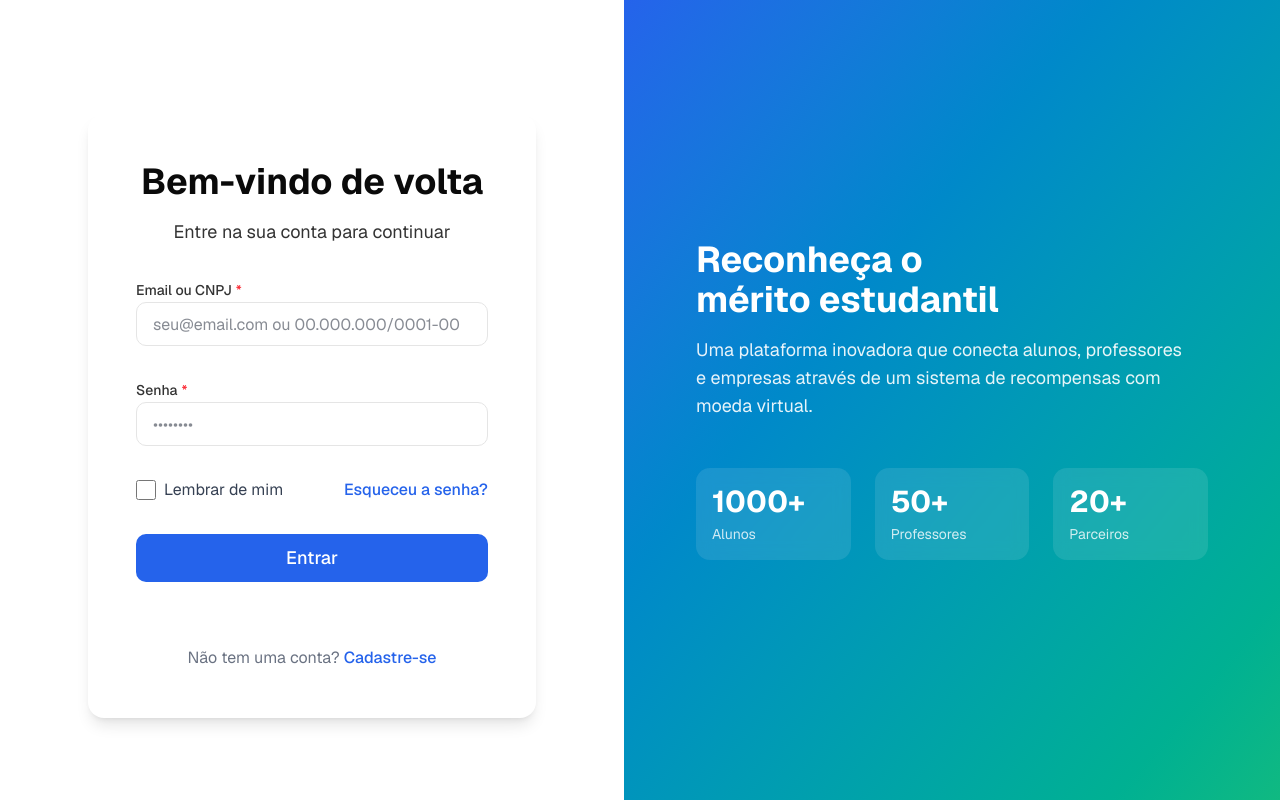
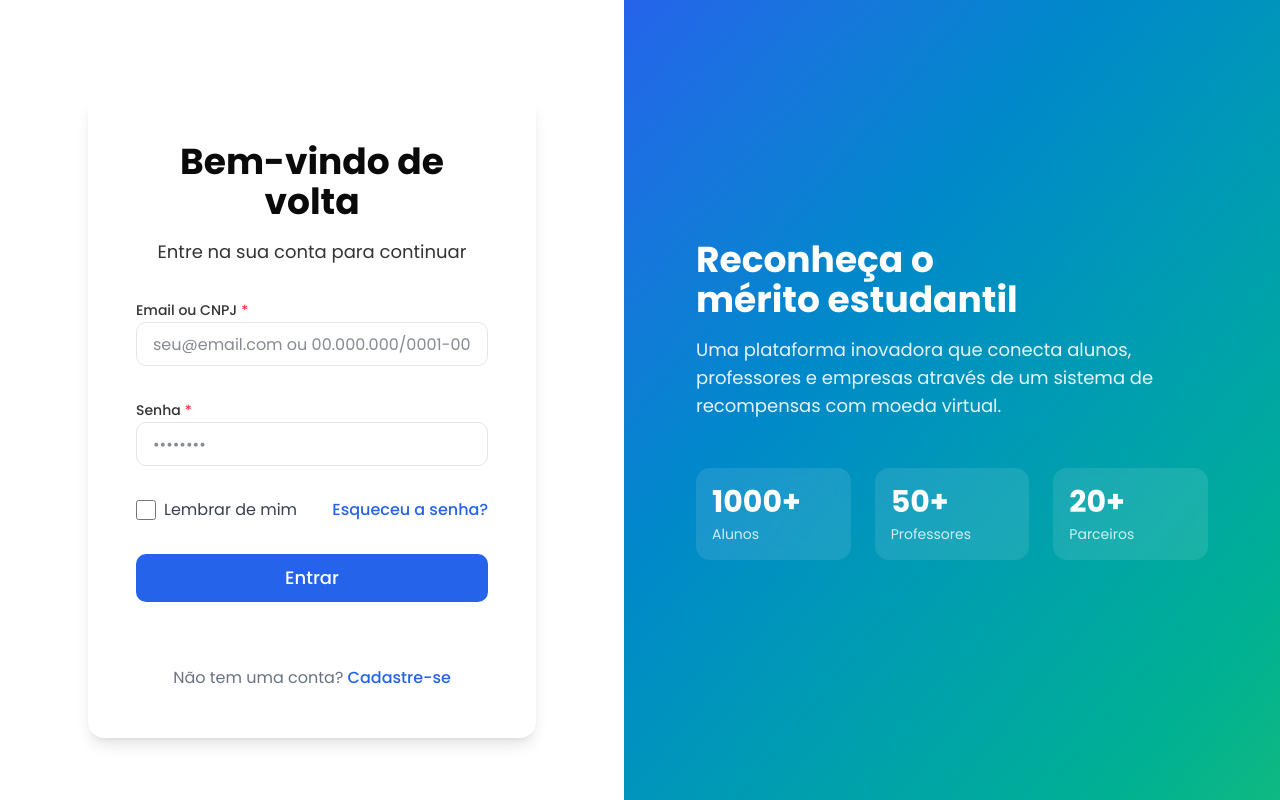
Before and after one commit to GuilhermeVieira05/Sistema-de-Moeda-Estudantil, a Next.js app in the folder frontend/: page /login in a window 1280 px wide. Built offline with nearby package versions, Linux system fonts and the light colour scheme.

Commit message:
fix: alterando fonte

```diff
--- a/frontend/app/globals.css
+++ b/frontend/app/globals.css
@@ -37,8 +37,8 @@
   --sidebar-accent-foreground: oklch(0.205 0 0);
   --sidebar-border: oklch(0.922 0 0);
   --sidebar-ring: oklch(0.708 0 0);
-  --font-geist-sans: "Geist", "Geist Fallback";
-  --font-geist-mono: "Geist Mono", "Geist Mono Fallback";
+--font-primary: "Nunito", sans-serif;
+--font-mono: "Nunito", sans-serif;
 }
 
 .dark {
@@ -77,8 +77,8 @@
 }
 
 @theme inline {
-  --font-sans: "Geist", "Geist Fallback";
-  --font-mono: "Geist Mono", "Geist Mono Fallback";
+--font-primary: "Poppins", sans-serif;
+--font-mono: "Nunito", sans-serif;
   --color-background: var(--background);
   --color-foreground: var(--foreground);
   --color-card: var(--card);
@@ -119,7 +119,7 @@
 
 /* Removido reset global que estava zerando margins e paddings */
 body {
-  font-family: var(--font-sans);
+  font-family: var(--font-primary);
   background-color: var(--color-background);
   color: var(--color-foreground);
 }
@@ -161,7 +161,7 @@ html, body {
 }
 
 .test-bg-gradient {
-  font-family: var(--font-geist-sans);
+  font-family: var(--font-primary);
   color: #333;
    background: linear-gradient(90deg, #6dd5edb6, #2193b0a9, #38b6ffd0, #a7e6f9b0);
   background-size: 400% 400%;
--- a/frontend/app/layout.tsx
+++ b/frontend/app/layout.tsx
@@ -1,16 +1,18 @@
 import type React from "react"
-import { Geist, Geist_Mono } from "next/font/google"
+import { Poppins, Nunito } from "next/font/google"
 import "./globals.css"
 import { NotificationProvider } from "@/context/NotificationContext"
 
-const geistSans = Geist({
+const poppins = Poppins({
   subsets: ["latin"],
-  variable: "--font-geist-sans",
+  weight: ["300", "400", "500", "600", "700"],
+  variable: "--font-primary",
 })
 
-const geistMono = Geist_Mono({
+const nunito = Nunito({
   subsets: ["latin"],
-  variable: "--font-geist-mono",
+  weight: ["300", "400", "500", "600", "700"],
+  variable: "--font-mono",
 })
 
 export const metadata = {
@@ -24,7 +26,7 @@ export default function RootLayout({
   children: React.ReactNode
 }) {
   return (
-    <html lang="pt-BR" className={`${geistSans.variable} ${geistMono.variable}`}>
+    <html lang="pt-BR" className={`${poppins.variable} ${nunito.variable}`}>
       <body className="test-bg-gradient">
         <NotificationProvider>
           {children}
```
